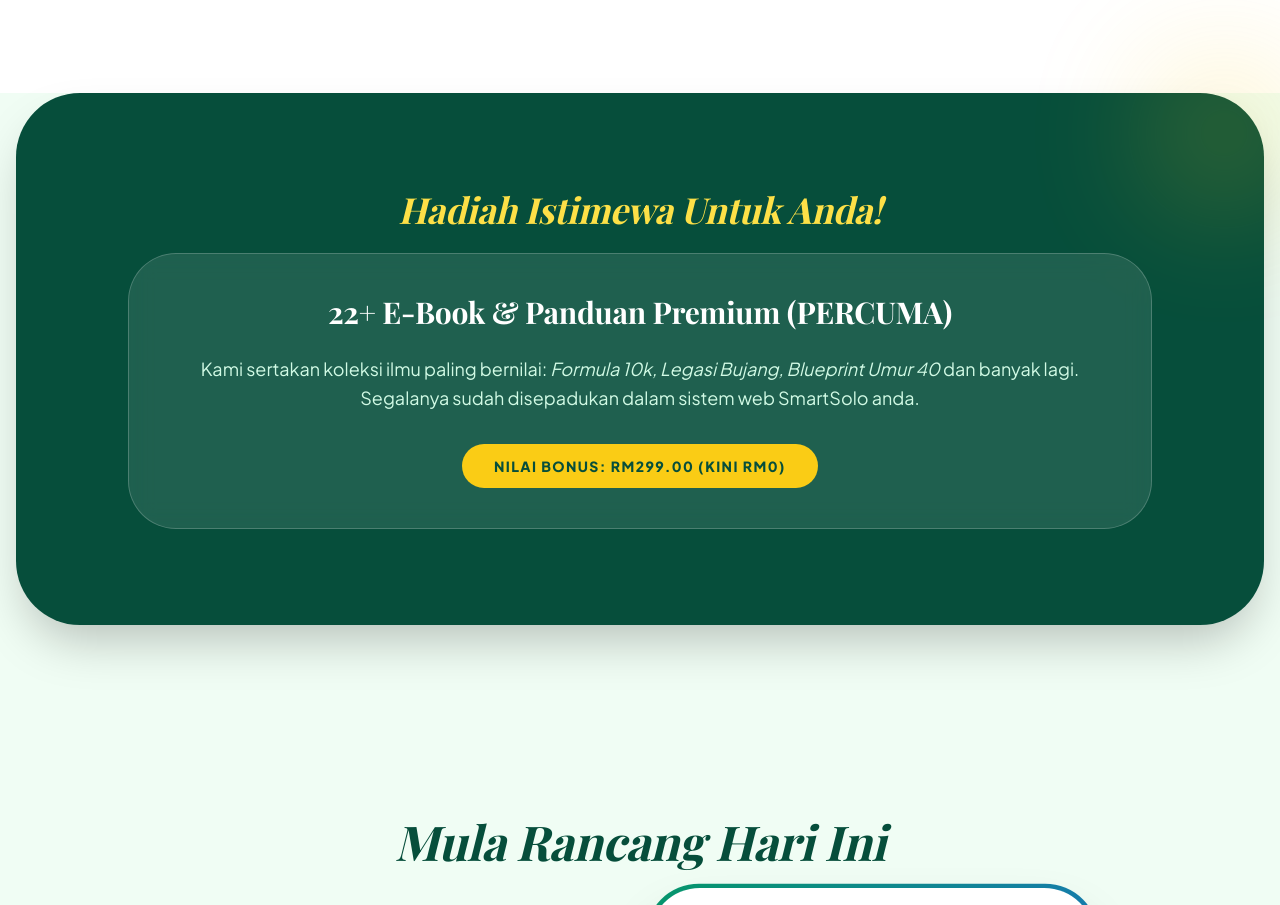
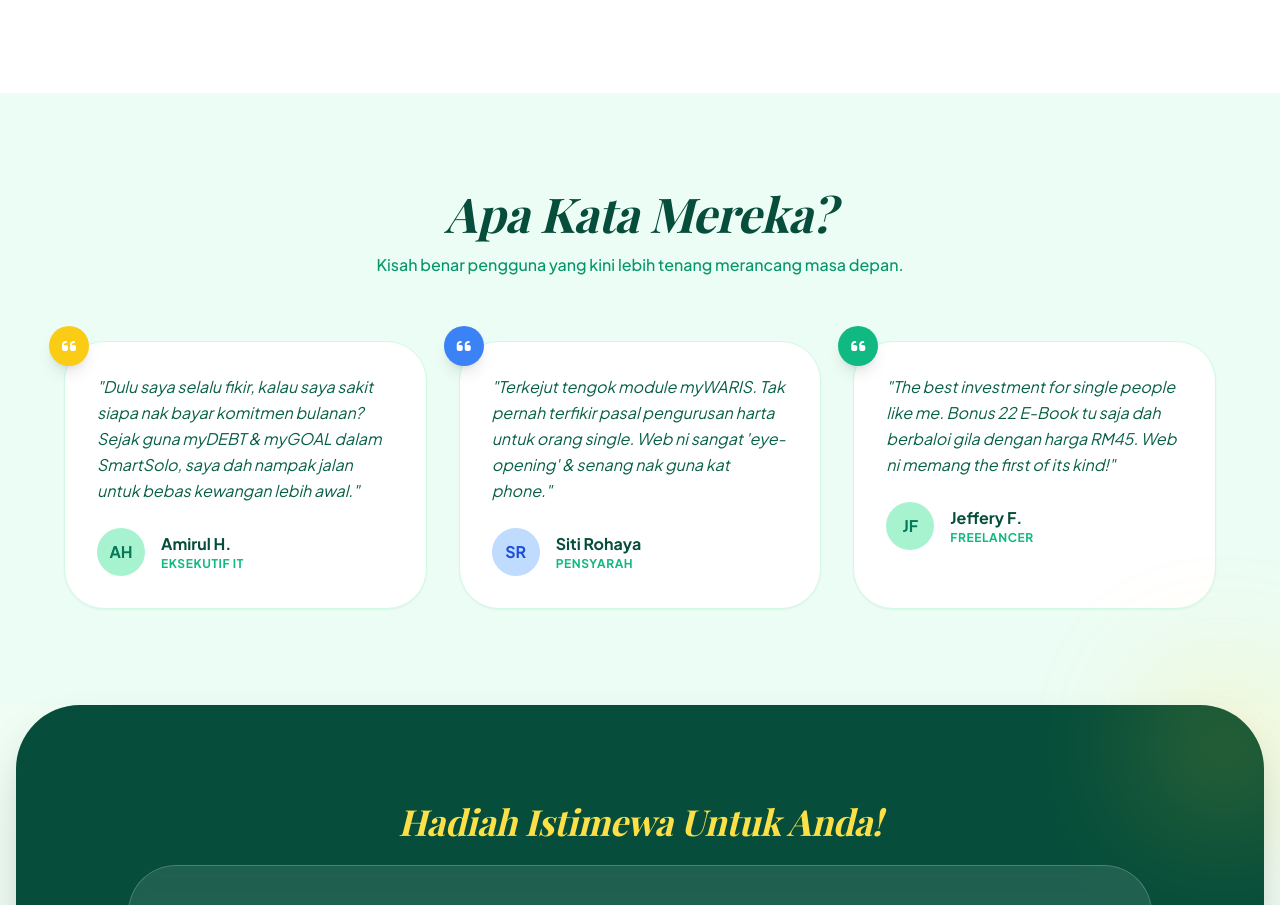
Before and after one commit to producthch/landingpagess, a plain HTML site: page index.html in a window 1280 px wide. Shown: the part 2303-3208 px from the top of the page. Drawn offline with nearby package versions, Linux system fonts and the light colour scheme; a web font is replaced by a local one.

Commit message:
Add files via upload

```diff
--- a/index.html
+++ b/index.html
@@ -167,6 +167,76 @@
         </div>
     </section>
 
+<!-- [TESTIMONIALS] NEW SECTION -->
+    <section class="py-24 px-4 bg-emerald-50">
+        <div class="max-w-6xl mx-auto">
+            <div class="text-center mb-16">
+                <h2 class="text-4xl md:text-5xl font-bold text-emerald-900 mb-4 italic">Apa Kata Mereka?</h2>
+                <p class="text-emerald-600 font-medium">Kisah benar pengguna yang kini lebih tenang merancang masa depan.</p>
+            </div>
+
+            <div class="grid grid-cols-1 md:grid-cols-3 gap-8">
+                <!-- Testimonial 1 -->
+                <div class="bg-white p-8 rounded-[2.5rem] shadow-sm border border-emerald-100 relative">
+                    <div class="absolute -top-4 -left-4 bg-yellow-400 w-10 h-10 rounded-full flex items-center justify-center text-white shadow-lg">
+                        <i class="fa-solid fa-quote-left"></i>
+                    </div>
+                    <p class="text-emerald-800 italic mb-6 leading-relaxed">
+                        "Dulu saya selalu fikir, kalau saya sakit siapa nak bayar komitmen bulanan? Sejak guna myDEBT & myGOAL dalam SmartSolo, saya dah nampak jalan untuk bebas kewangan lebih awal."
+                    </p>
+                    <div class="flex items-center gap-4">
+                        <div class="w-12 h-12 bg-emerald-200 rounded-full overflow-hidden flex items-center justify-center font-bold text-emerald-700">
+                            AH
+                        </div>
+                        <div>
+                            <h4 class="font-bold text-emerald-900">Amirul H.</h4>
+                            <p class="text-xs text-emerald-500 uppercase font-bold tracking-wider">Eksekutif IT</p>
+                        </div>
+                    </div>
+                </div>
+
+                <!-- Testimonial 2 -->
+                <div class="bg-white p-8 rounded-[2.5rem] shadow-sm border border-emerald-100 relative">
+                    <div class="absolute -top-4 -left-4 bg-blue-500 w-10 h-10 rounded-full flex items-center justify-center text-white shadow-lg">
+                        <i class="fa-solid fa-quote-left"></i>
+                    </div>
+                    <p class="text-emerald-800 italic mb-6 leading-relaxed">
+                        "Terkejut tengok module myWARIS. Tak pernah terfikir pasal pengurusan harta untuk orang single. Web ni sangat 'eye-opening' & senang nak guna kat phone."
+                    </p>
+                    <div class="flex items-center gap-4">
+                        <div class="w-12 h-12 bg-blue-200 rounded-full overflow-hidden flex items-center justify-center font-bold text-blue-700">
+                            SR
+                        </div>
+                        <div>
+                            <h4 class="font-bold text-emerald-900">Siti Rohaya</h4>
+                            <p class="text-xs text-emerald-500 uppercase font-bold tracking-wider">Pensyarah</p>
+                        </div>
+                    </div>
+                </div>
+
+                <!-- Testimonial 3 -->
+                <div class="bg-white p-8 rounded-[2.5rem] shadow-sm border border-emerald-100 relative">
+                    <div class="absolute -top-4 -left-4 bg-emerald-500 w-10 h-10 rounded-full flex items-center justify-center text-white shadow-lg">
+                        <i class="fa-solid fa-quote-left"></i>
+                    </div>
+                    <p class="text-emerald-800 italic mb-6 leading-relaxed">
+                        "The best investment for single people like me. Bonus 22 E-Book tu saja dah berbaloi gila dengan harga RM45. Web ni memang the first of its kind!"
+                    </p>
+                    <div class="flex items-center gap-4">
+                        <div class="w-12 h-12 bg-emerald-200 rounded-full overflow-hidden flex items-center justify-center font-bold text-emerald-700">
+                            JF
+                        </div>
+                        <div>
+                            <h4 class="font-bold text-emerald-900">Jeffery F.</h4>
+                            <p class="text-xs text-emerald-500 uppercase font-bold tracking-wider">Freelancer</p>
+                        </div>
+                    </div>
+                </div>
+            </div>
+        </div>
+    </section>
+
+
     <!-- [DESIRE] BONUSES SECTION -->
     <section class="py-24 px-4 bg-emerald-900 text-white rounded-[4rem] mx-4 mb-24 shadow-2xl relative">
         <div class="absolute -top-10 -right-10 w-40 h-40 bg-yellow-400 rounded-full opacity-20 blur-3xl"></div>
```
